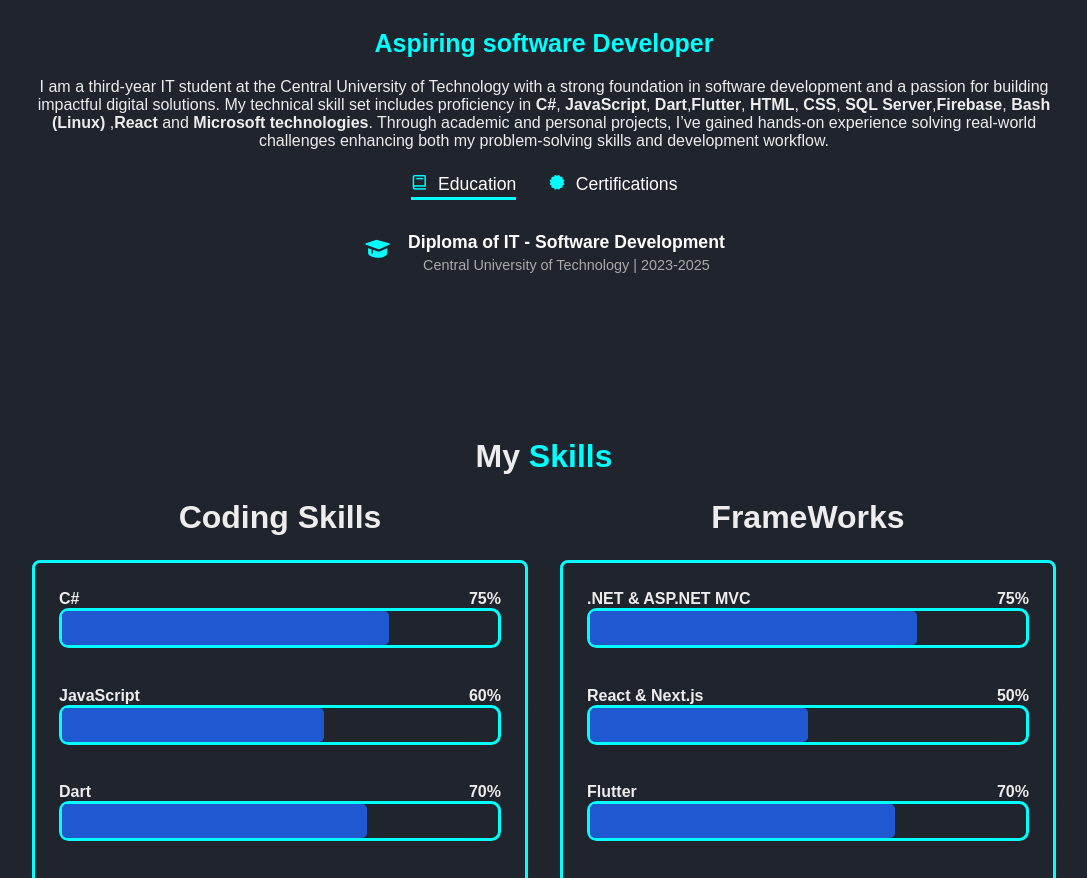
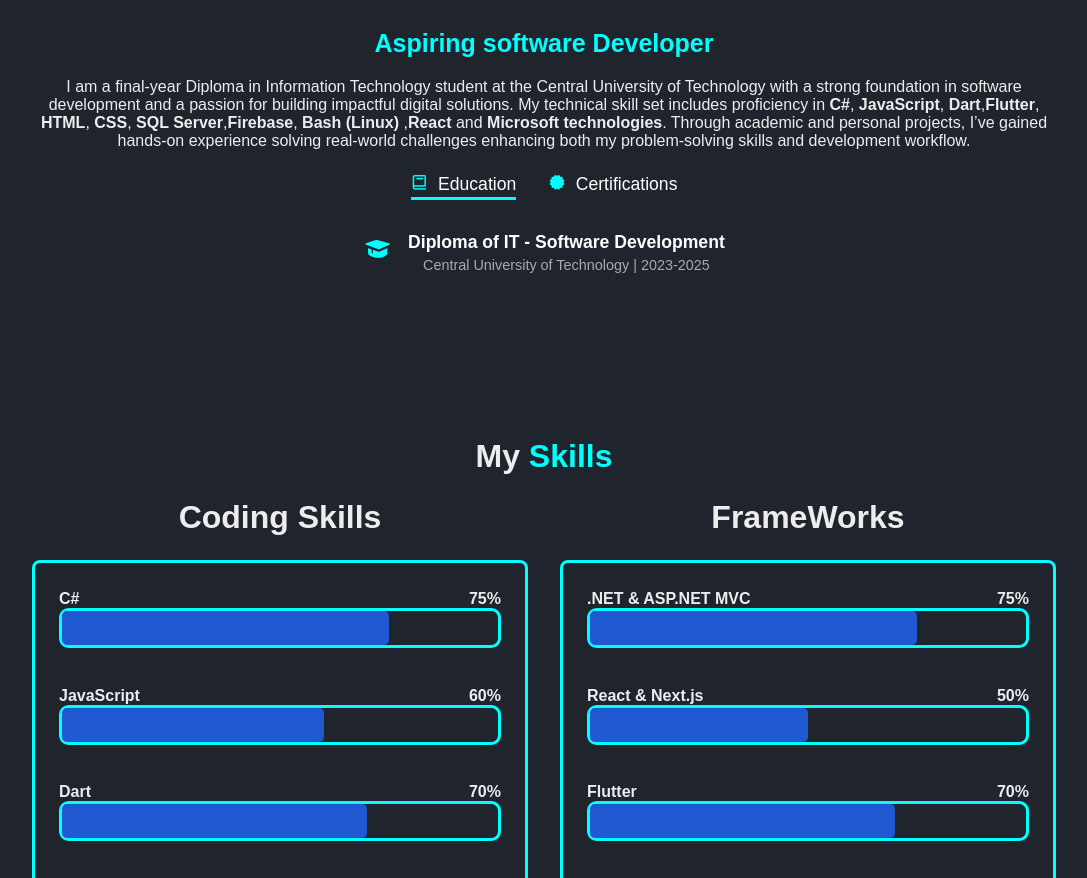
Before and after one commit to Shudufhadzo-18/My-Portfolio-website, a plain HTML site: page index.html in a window 1280 px wide. Shown: the part 1420-2298 px from the top of the page, without its empty margins (96-1183 px from the left). Drawn offline with nearby package versions, Linux system fonts and the light colour scheme.

Commit message:
Update index.html

```diff
--- a/index.html
+++ b/index.html
@@ -120,7 +120,7 @@
                 </div>
                 <div class="about-content">
                     <h3>Aspiring software Developer</h3>
-                        <p>I am a third-year IT student at the Central University of Technology with a strong foundation in software development and a passion for building impactful digital solutions.
+                        <p>I am a final-year Diploma in Information Technology student at the Central University of Technology with a strong foundation in software development and a passion for building impactful digital solutions.
                            My technical skill set includes proficiency in <strong>C#</strong>, <strong>JavaScript</strong>, <strong>Dart</strong>,<strong>Flutter</strong>, <strong>HTML</strong>, <strong>CSS</strong>, <strong>SQL Server</strong>,<strong>Firebase</strong>,<strong> Bash (Linux)</strong> ,<strong>React</strong> and <strong>Microsoft technologies</strong>.
                            Through academic and personal projects, I’ve gained hands-on experience solving real-world challenges enhancing both my problem-solving skills and development workflow.
                         </p>
@@ -359,4 +359,5 @@
 
     <script src="script.js" defer> </script>
    </body>
+
 </html>
```
